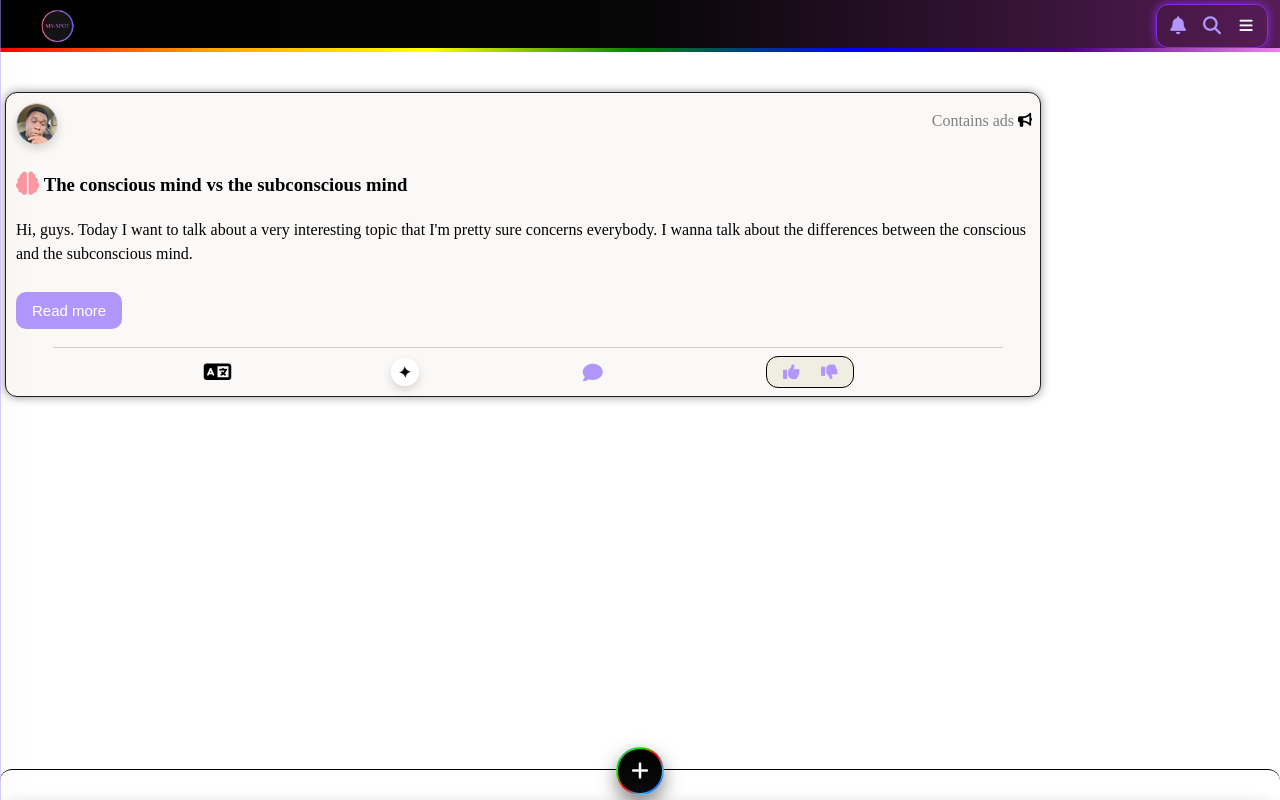
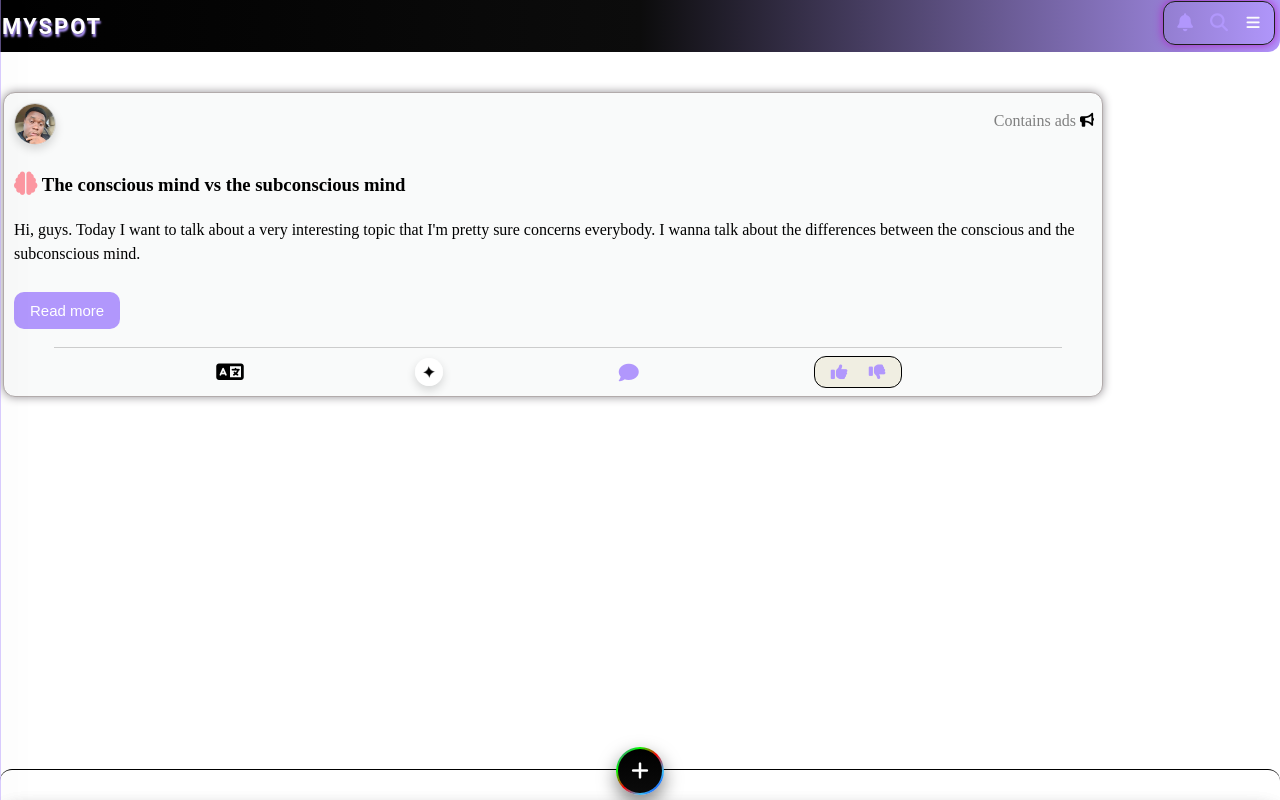
Before and after one commit to ronelson175510-wq/I-post, a plain HTML site: page index.html in a window 1280 px wide. Drawn offline with Linux system fonts and the light colour scheme.

Commit message:
Update latest UI changes

```diff
--- a/index.html
+++ b/index.html
@@ -19,7 +19,7 @@
         }
 
         .header{
-            background-image: linear-gradient(to right, black, rgb(6, 6, 6), rgb(86, 28, 86));
+            background-image: linear-gradient(to right, black, rgb(12, 12, 12),  rgb(177, 151, 252));
             background-repeat: no-repeat;
             background-size: cover;
             background-position: center;
@@ -35,37 +35,25 @@
             align-items: center;
             justify-content: space-between;
             box-sizing: border-box;
+
+            border-bottom-right-radius: 12px;
         }
 
 
-        .header::after {
-            content: "";
-            position: absolute;
-            left: 0;
-            right: 0;
-            bottom: 0;
-            height: 4px;
-            background: linear-gradient(90deg, red, orange, yellow, green, blue, indigo, violet);
-        }
+
 
 
         .title-wrap{
+          margin-left: -10px;
             display: flex;
             align-items: center;
             float: left;
             margin-top: 0;
-            text-shadow: 1px 1px 2px blueviolet, 1px 2px 3px yellow, 1px 3px 4px blue;
+
+            text-shadow: 0 , 1px 2px 3px yellow, 1px 3px 4px blue;
         }
 
-        .title-wrap img {
-            display: block;
-            height: 40px;
-            width: auto;
-            max-width: 150px;
-            object-fit: contain;
-            transform: scale(1.08);
-            transform-origin: left center;
-        }
+
 
         .title-wrap i {
             font-size: 1.8rem;
@@ -73,31 +61,29 @@
         }
 
         .title{
-            color: rgb(11, 11, 11);
+            color: white;
             letter-spacing: 2px;
             font-weight: 700;
-            font-size: 27px;
-            font-style: italic;
-            font-family:'Times New Roman', Times, serif;
-            background: linear-gradient(90deg, #0b0b0b 0%, #0c0c0c 35%, #200ca4 100%);
-            -webkit-background-clip: text;
-            background-clip: text;
-            -webkit-text-fill-color: transparent;
-            text-shadow: 0 0 18px rgba(155, 140, 255, 0.35);
+            font-size: 22px;
+
+            font-family: 'Roboto', sans-serif;
+
+            text-shadow: 1px 3px 2px rgb(177, 151, 252);
         }
 
         .header-icons{
+          margin-right: -7px;
             display: flex;
             align-items: center;
             justify-content: center;
             background-color: transparent;
-            border:1.5px solid blueviolet;
+            border:1.5px solid rgb(30, 29, 29);
             float: right;
             border-radius: 12px;
             padding: 6px 10px;
             gap: 12px;
-            margin-top: 0;
-            box-shadow: 0px 0px 10px 0px blueviolet;
+            margin-top: -6px;
+            box-shadow:  0px 0px 10px 0px rgb(175, 37, 199);
             height: 30px;
             cursor: pointer;
             transition: 0.3s ease;
@@ -332,18 +318,18 @@
 
 
         .ipostcard{
-            width: 80%;
+            width: 85%;
 
-            margin-left: 5px;
+           margin-left: 3px;
             top: 20px;
-            background-color: #fbf9f8;
+            background-color: rgb(249, 250, 250);
             border-radius: 12px;
             text-align: left;
-            font-family:'Times New Roman', Times, serif;
+            font-family: 'Times New Roman', Times, serif;
             color: black;
             font-size: 16px;
             margin-top: 20px;
-            border: 1px solid rgb(30, 30, 30);
+            border: 1px solid rgb(178, 171, 171);
             box-shadow: 0px 0px 10px 0px rgb(148, 144, 148);
             padding-left: 10px;
             display:inline-block;
@@ -1057,7 +1043,7 @@ width: 40px;
             transform: translateX(-50%);
             z-index: 99909;
             box-shadow: 0 8px 18px rgba(13, 13, 13, 0.5);
-            box-sizing: border-box;
+
         }
 
         .footer-plus-menu {
@@ -1144,9 +1130,11 @@ width: 40px;
     <div class="header">
         <div class="title-wrap">
 
-            <img src="./bookmeassets/logo.png" alt="I-Post Logo" style="height: 40px; width: auto; object-fit: contain; display: block;">
+         <div class="title">MYSPOT</div>
 
         </div>
+
+
 
         <div class="header-icons">
 
@@ -1154,8 +1142,9 @@ width: 40px;
             <i id="notifyBell" class="fa-solid fa-bell fa-xl"style="color: rgb(177, 151, 252); display: flex;"></i>
             <span id="notifyCount" class="notify-bubble">1</span>
            </div>
+
             <i id="searchBtn" class="fa-solid fa-magnifying-glass fa-xl" style="color: rgb(177, 151, 252);"></i>
-            <button class="openbtn" onclick="openNav()"><i class="fa-solid fa-bars fa-xl" style="color: rgb(255, 255, 255);"></i></button>
+            <button class="openbtn" onclick="openNav()"><i class="fa-solid fa-bars fa-xl" style="color: rgb(252, 252, 252);"></i></button>
         </div>
     </div>
 
```
